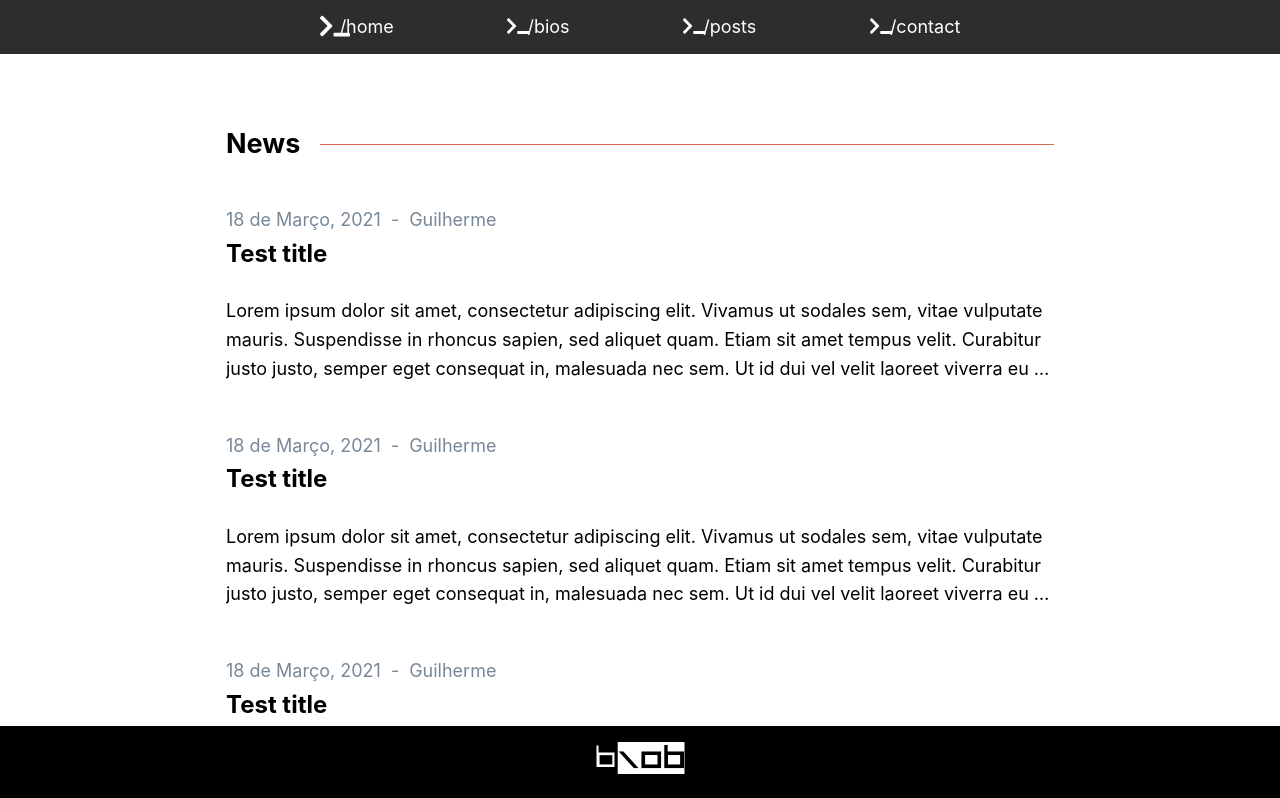
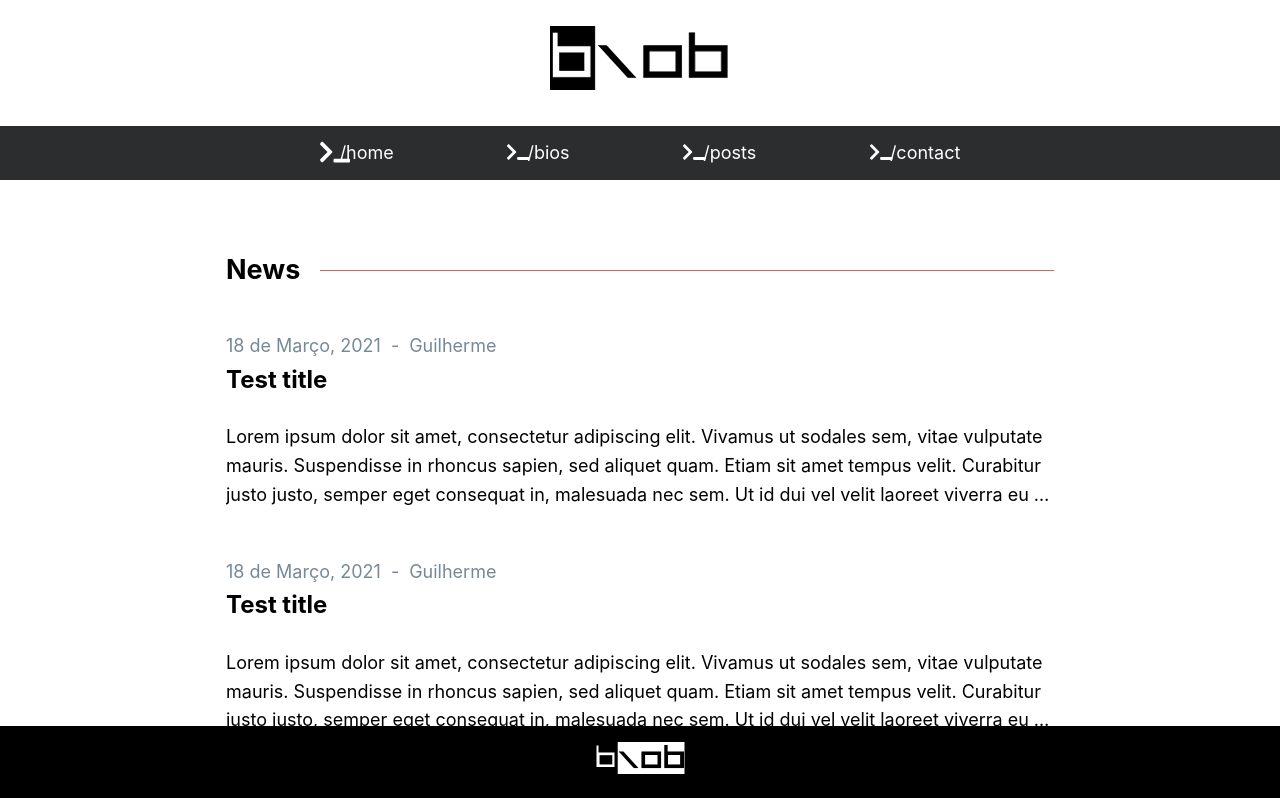
Before and after one commit to contraJangos/blob, a Next.js app: page / in a window 1280 px wide. Shown: the top 798 px of the page. Built offline with nearby package versions, Linux system fonts and the light colour scheme.

Commit message:
fixup! Layout adjusts

```diff
--- a/components/navbar/navbar.js
+++ b/components/navbar/navbar.js
@@ -9,7 +9,16 @@ export default function Navbar() {
   return (
     <div>
       <div className={styles.preNav}>
-
+        <div>
+          <Image
+            priority
+            src={`/blob.png`}
+            height={70}
+            width={180}
+            alt="logo"
+            objectFit="fill"
+          />
+        </div>
       </div>
       <div className={styles.navbar}>
         <div className={styles.content}>
--- a/components/navbar/navbar.module.css
+++ b/components/navbar/navbar.module.css
@@ -1,3 +1,12 @@
+.preNav {
+  background-color: white;
+  width: 100%;
+  min-height: 7rem;
+  display: flex;
+  align-items: center;
+  justify-content: center;
+}
+
 .navbar {
   background: #2b2d2f;
   width: 100%;
```
